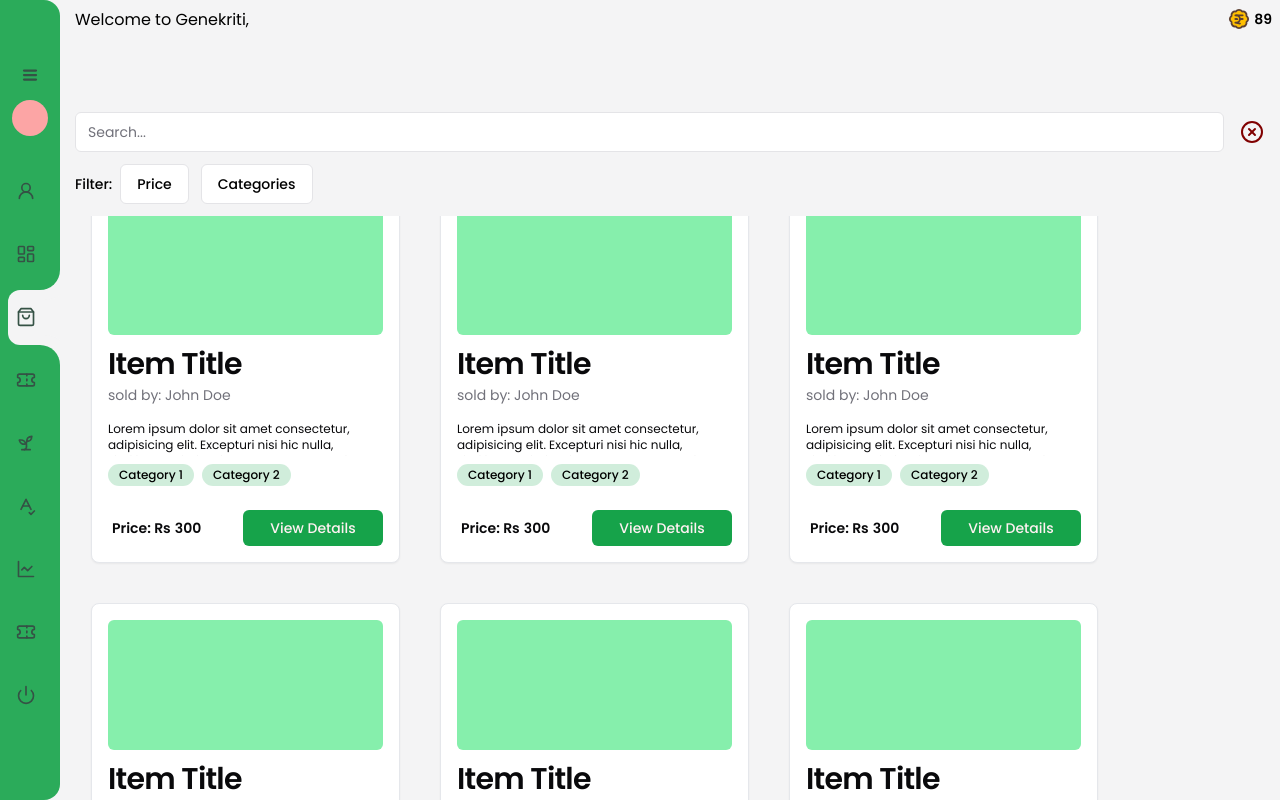
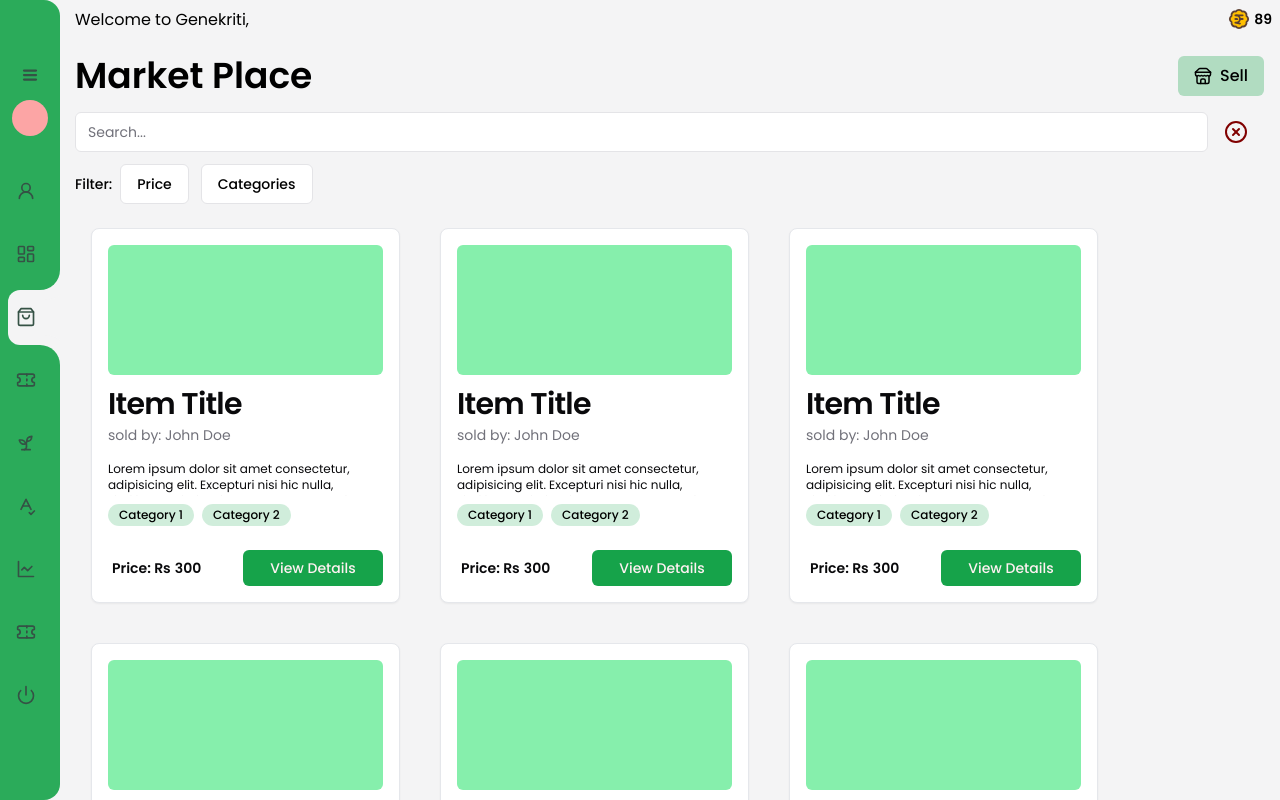
Before and after one commit to team-bhoomi/genekriti-web, a Next.js app: page /market-place in a window 1280 px wide. Shown: the top 800 px of the page. Built offline with nearby package versions, Linux system fonts and the light colour scheme.

Commit message:
created market place layout

```diff
--- /dev/null
+++ b/app/market-place/layout.tsx
@@ -0,0 +1,24 @@
+import { Store } from "lucide-react";
+import Link from "next/link";
+
+export default function MarketPlaceLayout({
+    children,
+}: {
+    children: React.ReactNode;
+}) {
+    return (
+        <main className="w-full min-h-screen pr-4 flex flex-col relative">
+            <div className="sticky top-[56px] left-0 bg-accent w-full flex items-center justify-between z-10">
+                <div className="text-4xl font-semibold">Market Place</div>
+                <Link
+                    href={"/market-place/sell"}
+                    className="group flex items-center gap-2 bg-primary/30 rounded-md text-center font-medium px-4 py-2 transition hover:bg-primary/90 hover:text-white"
+                >
+                    <Store width={18} height={18} />
+                    Sell
+                </Link>
+            </div>
+            {children}
+        </main>
+    );
+}
```
